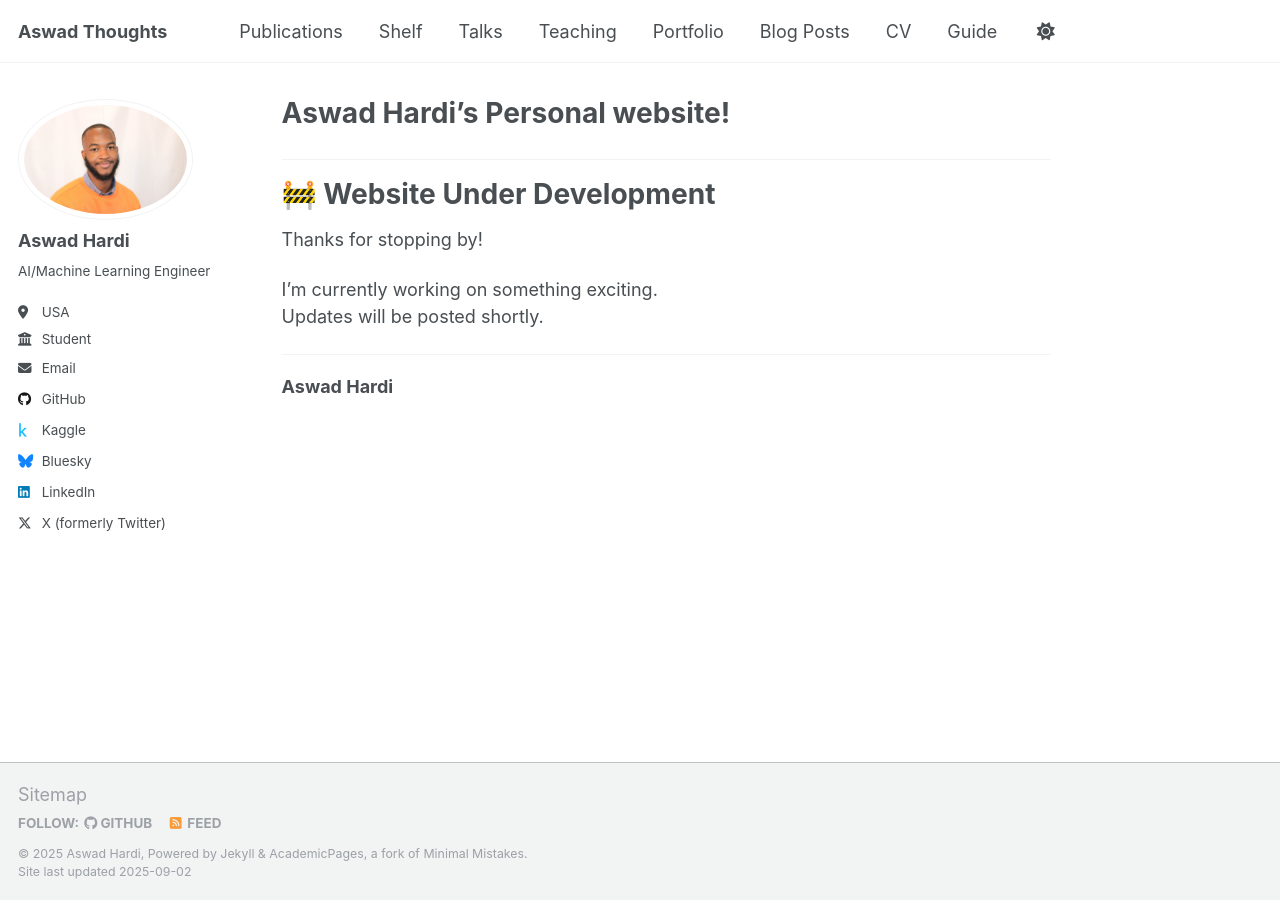
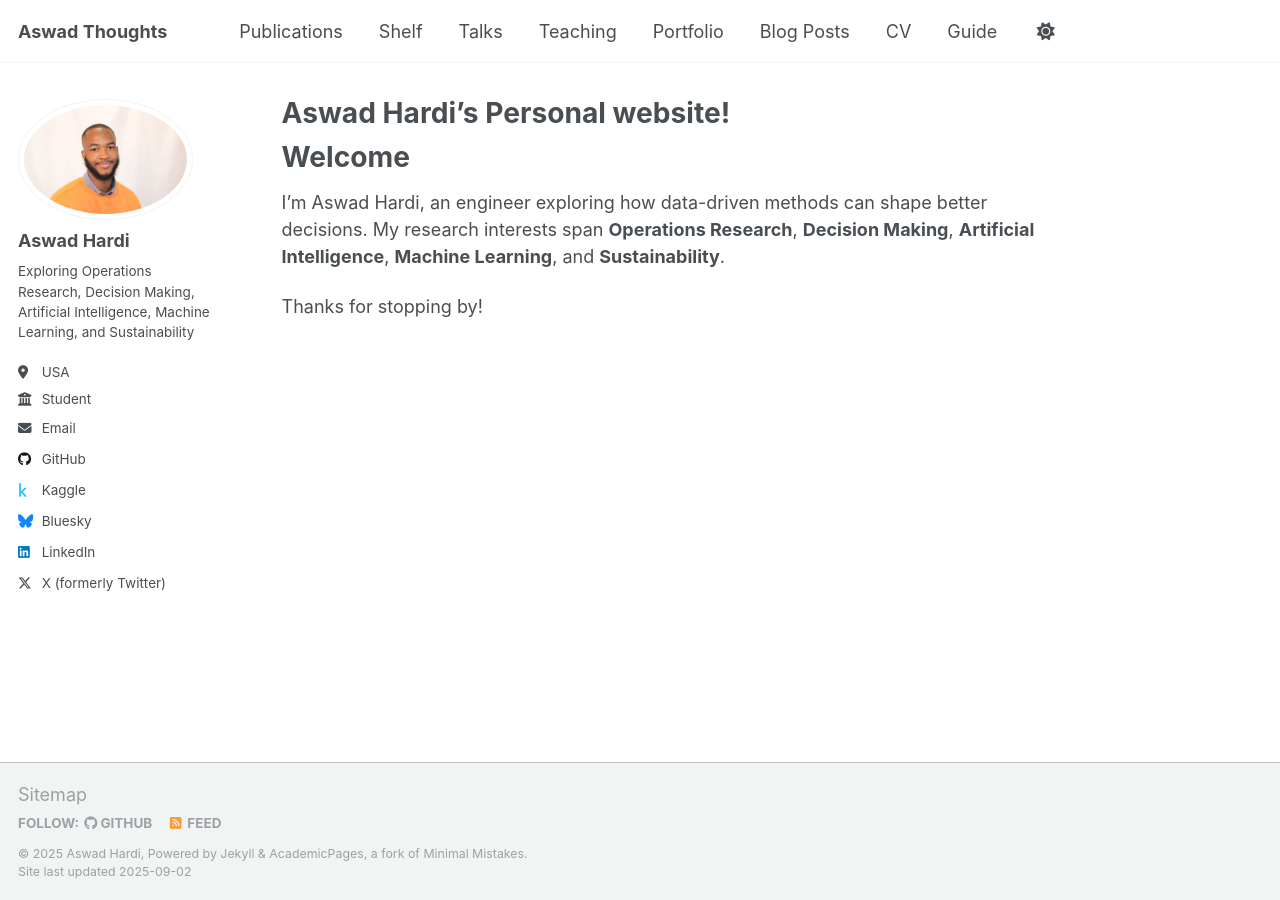
Before and after one commit to Aswadhardi/aswadhardi.github.io, a Jekyll site: the page built from _pages/about.md, in a window 1280 px wide. Built offline with Jekyll 4.4.1, drawn with Linux system fonts in a browser that asks for light colours.

Commit message:
docs: update homepage bio

```diff
--- a/_config.yml
+++ b/_config.yml
@@ -25,7 +25,7 @@ author:
   avatar           : "profile.jpg"
   name             : "Aswad Hardi"
   pronouns         : # example: "she/her"
-  bio              : "AI/Machine Learning Engineer"
+  bio              : "Exploring Operations Research, Decision Making, Artificial Intelligence, Machine Learning, and Sustainability"
   location         : "USA"
   employer         : "Student"
   uri              : # URL
--- a/_pages/about.md
+++ b/_pages/about.md
@@ -7,15 +7,10 @@ redirect_from:
   - /about.html
 ---
 
----
+# Welcome
 
-# 🚧 Website Under Development
+I'm Aswad Hardi, an engineer exploring how data-driven methods can shape better decisions.
+My research interests span **Operations Research**, **Decision Making**, **Artificial Intelligence**,
+**Machine Learning**, and **Sustainability**.
 
 Thanks for stopping by!
-
-I'm currently working on something exciting.
-Updates will be posted shortly.
-
----
-
-**Aswad Hardi**
```
